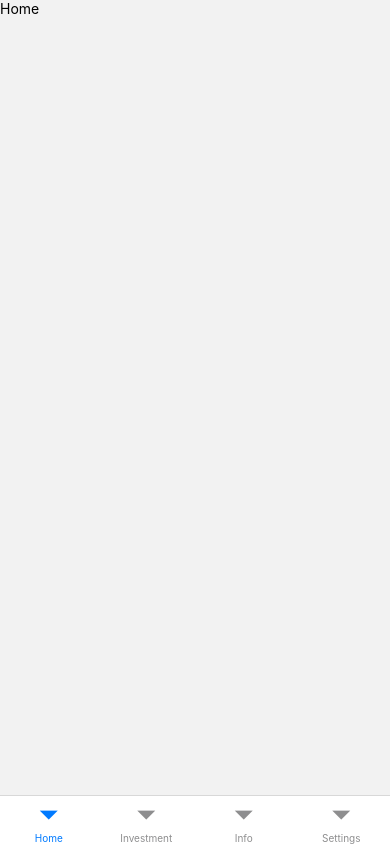
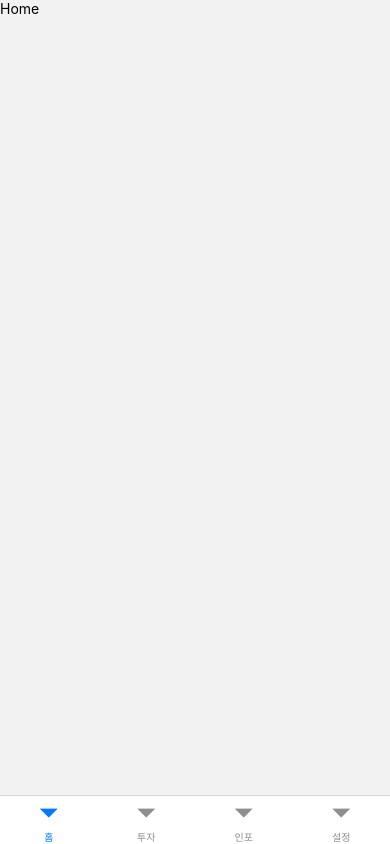
Before and after one commit to San-Goon/DAG-assignment, a React Native app: screen / in a window 390 px wide. Built offline with nearby package versions, Linux system fonts and the light colour scheme.

Commit message:
feat: make structure in Info

```diff
--- a/App.tsx
+++ b/App.tsx
@@ -6,35 +6,31 @@ import Info from './src/pages/Info';
 import Home from './src/pages/Home';
 import Investment from './src/pages/Investment';
 
-function AppInner() {
+const App = () => {
   const Tab = createBottomTabNavigator();
 
   return (
     <NavigationContainer>
       <Tab.Navigator>
+        <Tab.Screen name="홈" component={Home} options={{headerShown: false}} />
         <Tab.Screen
-          name="Home"
-          component={Home}
-          options={{headerShown: false}}
-        />
-        <Tab.Screen
-          name="Investment"
+          name="투자"
           component={Investment}
           options={{headerShown: false}}
         />
         <Tab.Screen
-          name="Info"
+          name="인포"
           component={Info}
           options={{headerShown: false}}
         />
         <Tab.Screen
-          name="Settings"
+          name="설정"
           component={Settings}
           options={{headerShown: false}}
         />
       </Tab.Navigator>
     </NavigationContainer>
   );
-}
+};
 
-export default AppInner;
+export default App;
--- a/src/pages/Info.tsx
+++ b/src/pages/Info.tsx
@@ -1,11 +1,21 @@
 import React from 'react';
-import {Text, View} from 'react-native';
+import BJob from './BJob';
+import Youtube from './Youtube';
+import Insight from './Insight';
+import Quiz from './Quiz';
+import Market from './Market';
+import {createMaterialTopTabNavigator} from '@react-navigation/material-top-tabs';
 
 const Info = () => {
+  const Tab = createMaterialTopTabNavigator();
   return (
-    <View>
-      <Text>Info</Text>
-    </View>
+    <Tab.Navigator initialRouteName="Home">
+      <Tab.Screen name="알쓸B잡" component={BJob} />
+      <Tab.Screen name="유튜브" component={Youtube} />
+      <Tab.Screen name="인사이트" component={Insight} />
+      <Tab.Screen name="퀴즈" component={Quiz} />
+      <Tab.Screen name="마켓" component={Market} />
+    </Tab.Navigator>
   );
 };
 
```
